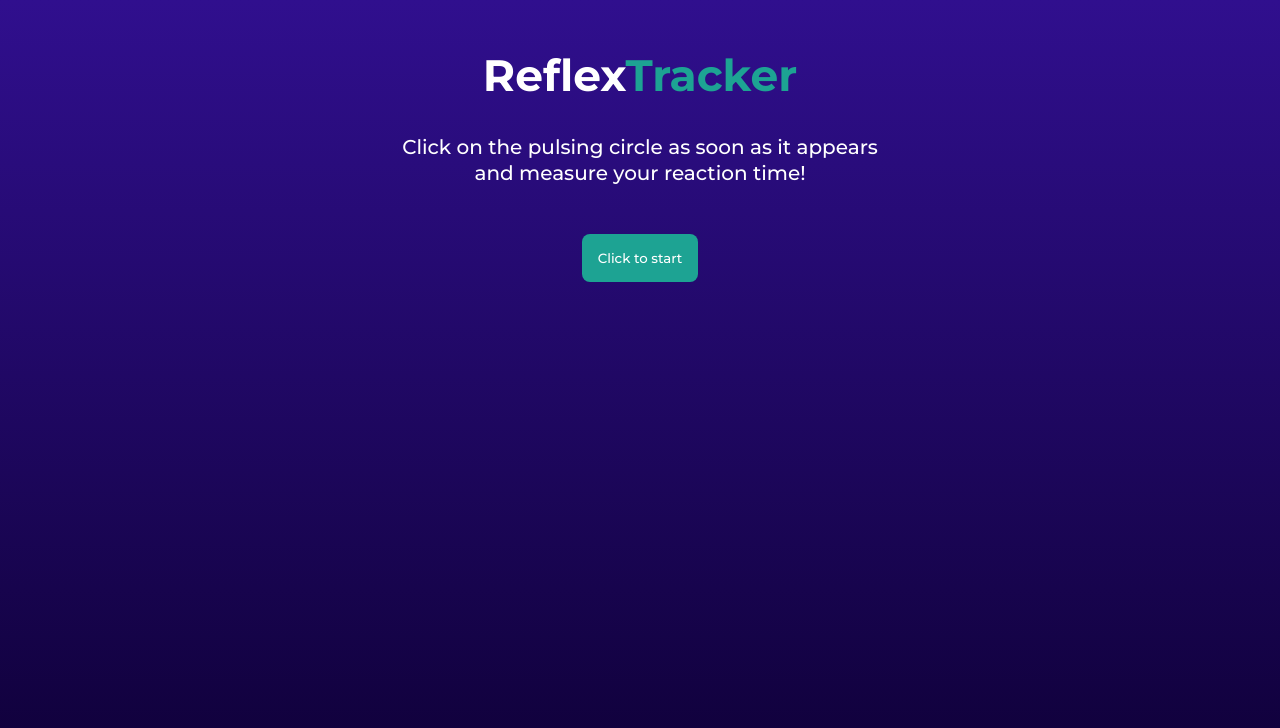
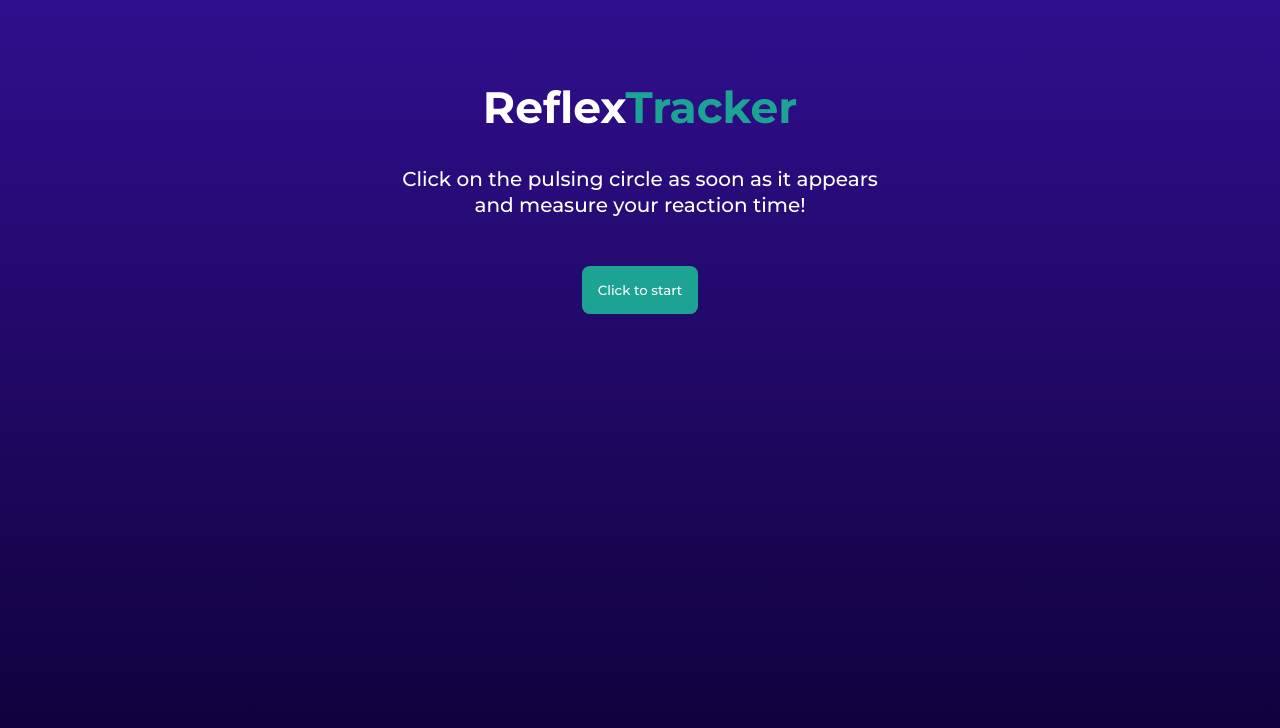
Before and after one commit to stefanelli990/reflex-tracker, a Vue app: page / in a window 1280 px wide. Shown: the top 728 px of the page. Built offline with nearby package versions, Linux system fonts and the light colour scheme.

Commit message:
fixed bugs

```diff
--- a/src/App.vue
+++ b/src/App.vue
@@ -79,9 +79,9 @@ export default {
   },
   computed: {
     categoryText() {
-      if (this.clickTime > 500 && this.clickTime < 1000) {
+      if (this.clickTime < 1000) {
         return "Wow, your reaction time is really quick! Keep practicing to get even faster!";
-      } else if (this.clickTime > 1000 && this.clickTime < 2000) {
+      } else if (this.clickTime >= 1000 && this.clickTime <= 2000) {
         return "You have a decent reaction time, but there's room for improvement. Keep practicing regularly!";
       } else {
         return "Your reaction time is on the slower side. No worries, practice regularly, and you'll see improvements!";
@@ -129,7 +129,7 @@ button {
   display: flex;
   justify-content: center;
   align-items: center;
-  min-height: calc(100vh - 234px);
+  min-height: calc(100vh - 266px);
   padding: 1rem;
 }
 .circle {
--- a/src/components/AppHeader.vue
+++ b/src/components/AppHeader.vue
@@ -11,7 +11,7 @@
 <style scoped>
 header {
   text-align: center;
-  padding: 3rem 1rem;
+  padding: 5rem 1rem 3rem;
   max-width: 550px;
   margin: 0 auto;
 }
```
